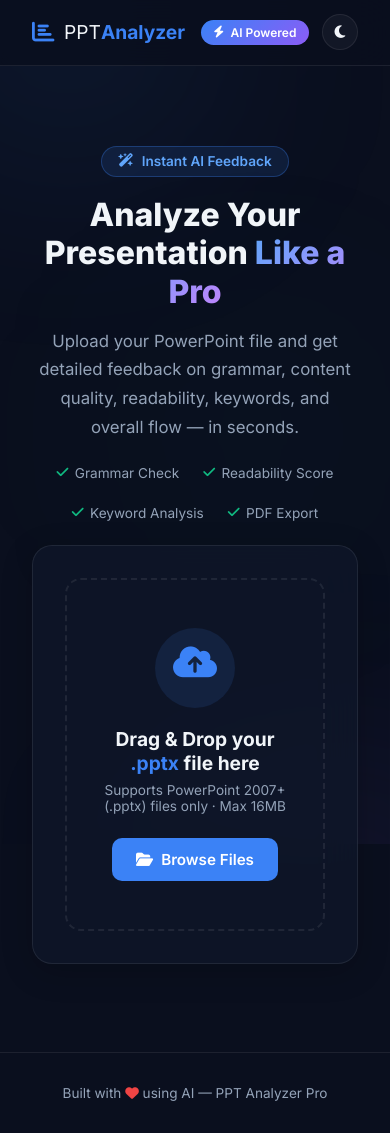
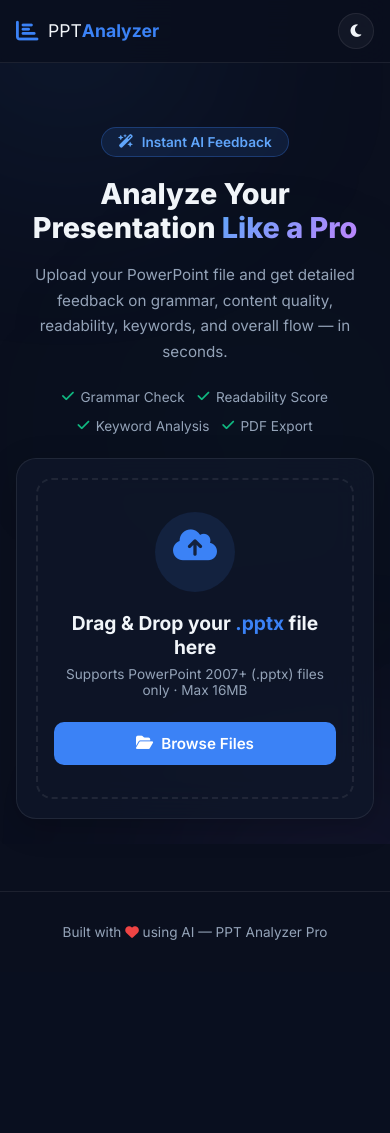
Before and after one commit to Piyus563/AI-based-ppt-analyzer, a Flask app: page / in a window 390 px wide. After the commit the page ends 940 px from the top, so only its background shows below. Run offline with Flask 3, Linux system fonts and the light colour scheme.

Commit message:
Added mobile responsiveness

```diff
--- a/static/style.css
+++ b/static/style.css
@@ -295,3 +295,30 @@ h1 { font-size: 2.8rem; font-weight: 800; line-height: 1.2; margin-bottom: 1rem;
 
 /* Footer */
 .footer { text-align: center; padding: 2rem; color: var(--text-muted); font-size: 0.85rem; border-top: 1px solid var(--glass-border); margin-top: 2rem; }
+
+/* ===== MOBILE RESPONSIVENESS ===== */
+@media (max-width: 600px) {
+    .container { padding: 1rem; }
+    .navbar { padding: 0.8rem 1rem; }
+    .nav-brand { font-size: 1.1rem; }
+    .nav-badge { display: none; } /* Hide badge on very small screens */
+
+    h1 { font-size: 1.8rem; }
+    .hero-sub { font-size: 0.95rem; }
+    .hero-features { gap: 0.8rem; }
+
+    .glass-panel { padding: 1.2rem; }
+    .upload-zone { padding: 2rem 1rem; }
+    .file-name-display { flex-direction: column; text-align: center; padding: 0.8rem; }
+
+    .results-overview { flex-direction: column; gap: 1.5rem; }
+    .divider-v { width: 100%; height: 1px; }
+
+    .action-btns { flex-direction: column; gap: 0.8rem; }
+    .btn { width: 100%; justify-content: center; }
+
+    .filter-tabs { flex-direction: column; }
+    .tab-btn { width: 100%; justify-content: center; }
+
+    .slide-header { flex-direction: column; align-items: flex-start; gap: 0.6rem; }
+}
```
